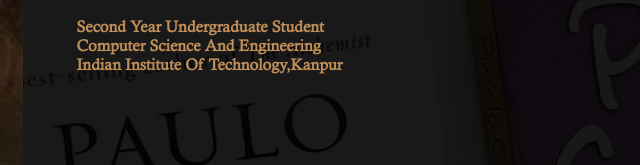
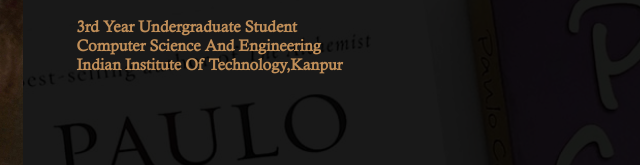
Before and after one commit to sumitj824/sumitj.github.io, a plain HTML site: page index.html in a window 1280 px wide. Shown: the part 625-790 px from the top of the page, 560-1200 px from the left. Drawn offline with Linux system fonts and the light colour scheme.

Commit message:
Update index.html

```diff
--- a/index.html
+++ b/index.html
@@ -27,7 +27,7 @@
 				<div class="top-banner__text-down">
 					<h2 class="top-banner__h2">Jaiswal</h2></div>
 					<span>
-					<h4 style="color:#c18f59;" >Second Year Undergraduate Student</h4>
+					<h4 style="color:#c18f59;" >3rd Year Undergraduate Student</h4>
 
 					<a   href="https://www.cse.iitk.ac.in" target="_blank" itemprop="url" rel="noopener" id="xyz"; ><h4 style="color:#c18f59;">Computer Science And Engineering </h4>
                     </a>
```
